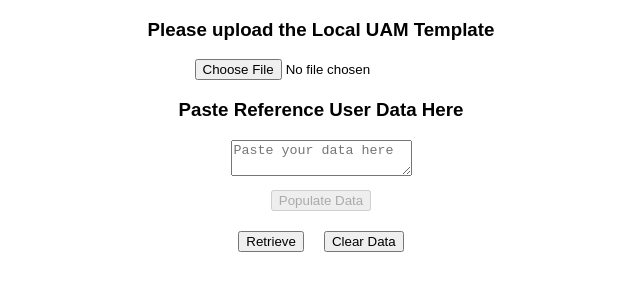
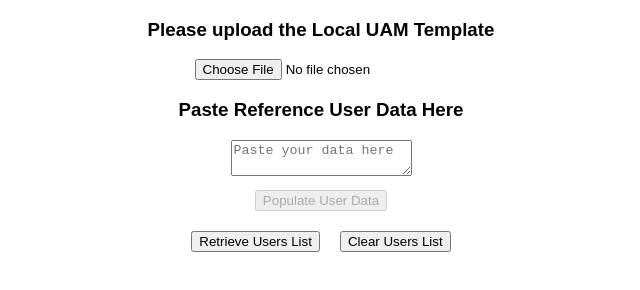
Before and after one commit to VarshitaNukala/UAM-Users-Creation, a plain HTML site: page index.html in a window 1280 px wide. Shown: the whole page, without its empty margins (319-959 px from the left). Drawn offline with Linux system fonts and the light colour scheme.

Commit message:
Update index.html

```diff
--- a/index.html
+++ b/index.html
@@ -1,7 +1,7 @@
 <!DOCTYPE html>
 <html>
   <head>
-    <title>New Users Creation</title>
+    <title>Excel Data Comparison</title>
     <link rel="stylesheet" href="styles.css" />
   </head>
   <body>
@@ -18,7 +18,7 @@
     <div id="tables"></div>
     <div id="allUsersTable"></div>
     <div class="center-div">
-      <button id="populateData" disabled>Populate Data</button>
+      <button id="populateData" disabled>Populate User Data</button>
     </div>
     <div class="center-div">
       <button id="downloadData" style="display: none">Download Data</button>
@@ -28,15 +28,15 @@
     </div>
 
     <div class="center-div">
-      <button id="retrieveData">Retrieve</button>
-      <button id="clearLocalStorage">Clear Data</button>
+      <button id="retrieveData">Retrieve Users List</button>
+      <button id="clearLocalStorage">Clear Users List</button>
       <button id="deleteUsersButton" style="display: none">Delete Users</button>
     </div>
 
     <script src="https://cdnjs.cloudflare.com/ajax/libs/FileSaver.js/2.0.5/FileSaver.min.js"></script>
     <script src="https://cdnjs.cloudflare.com/ajax/libs/xlsx/0.18.4/xlsx.full.min.js"></script>
 
-    <script type="module" src="script.js"></script>
+    <script type="module" src="script1.js"></script>
     <script type="module" src="helper.js"></script>
   </body>
 </html>
```
